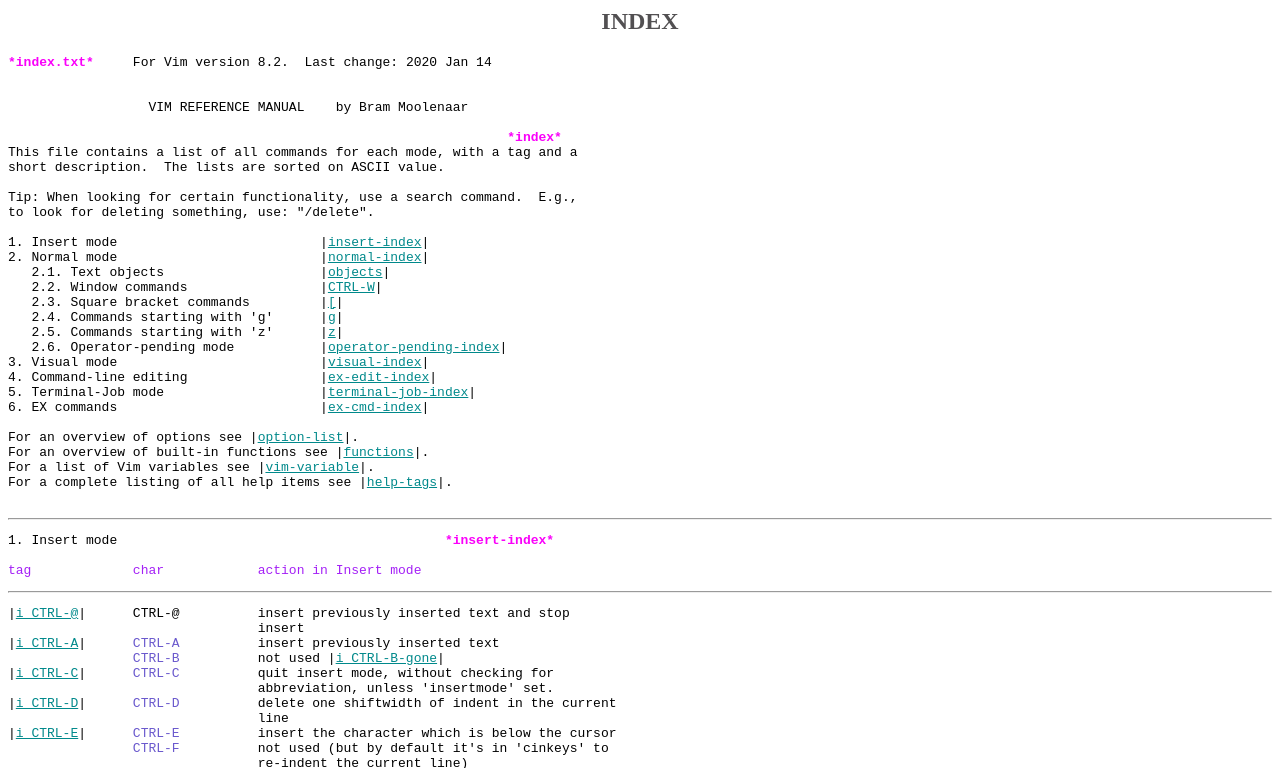
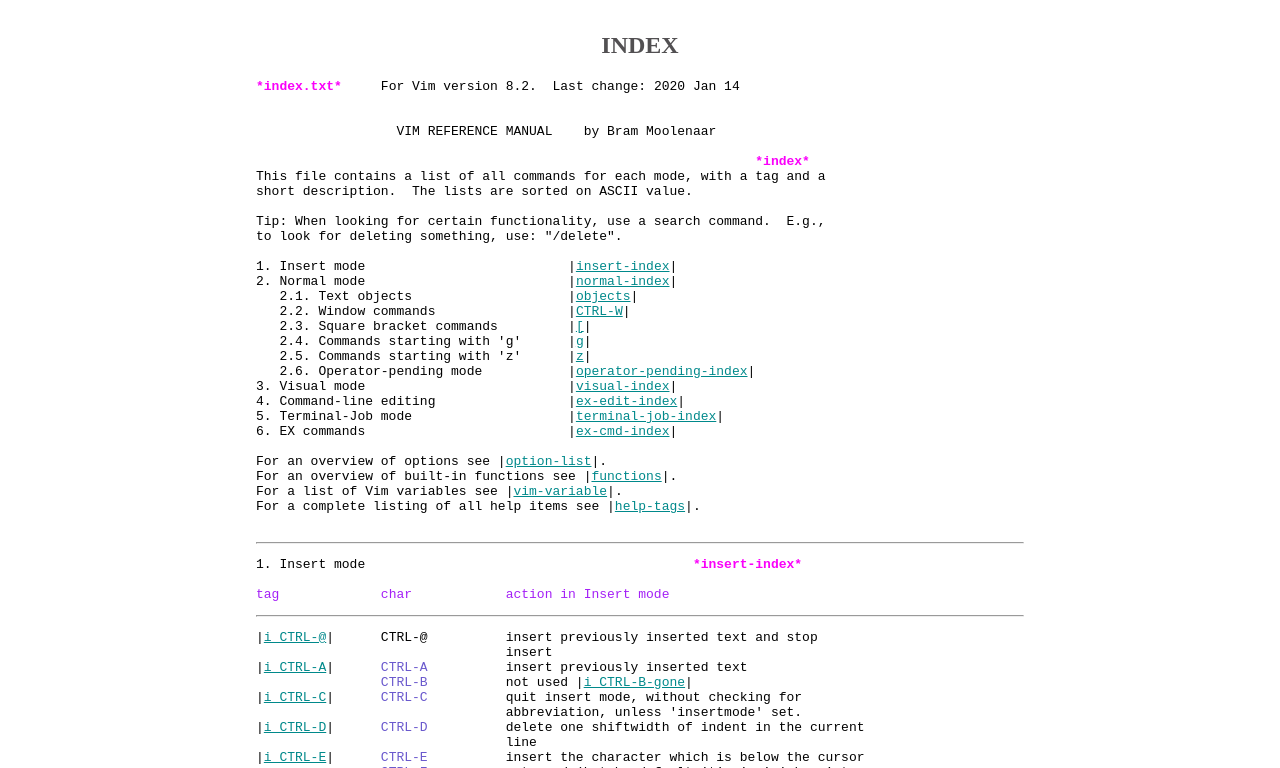
Before and after one commit to noyesno/vimhelp, a plain HTML site: page vim/index.html in a window 1280 px wide. Shown: the top 768 px of the page. Drawn offline with Linux system fonts and the light colour scheme.

Commit message:
align content center

```diff
--- a/vim/vim-stylesheet.css
+++ b/vim/vim-stylesheet.css
@@ -1,4 +1,5 @@
 body { background-color: white; color: black;}
+body { margin: 2em auto; text-align: left; max-width: 48em; }
 :link { color: rgb(0,137,139); }
 :visited { color: rgb(0,100,100);
            background-color: white; /* should be inherit */ }
```
